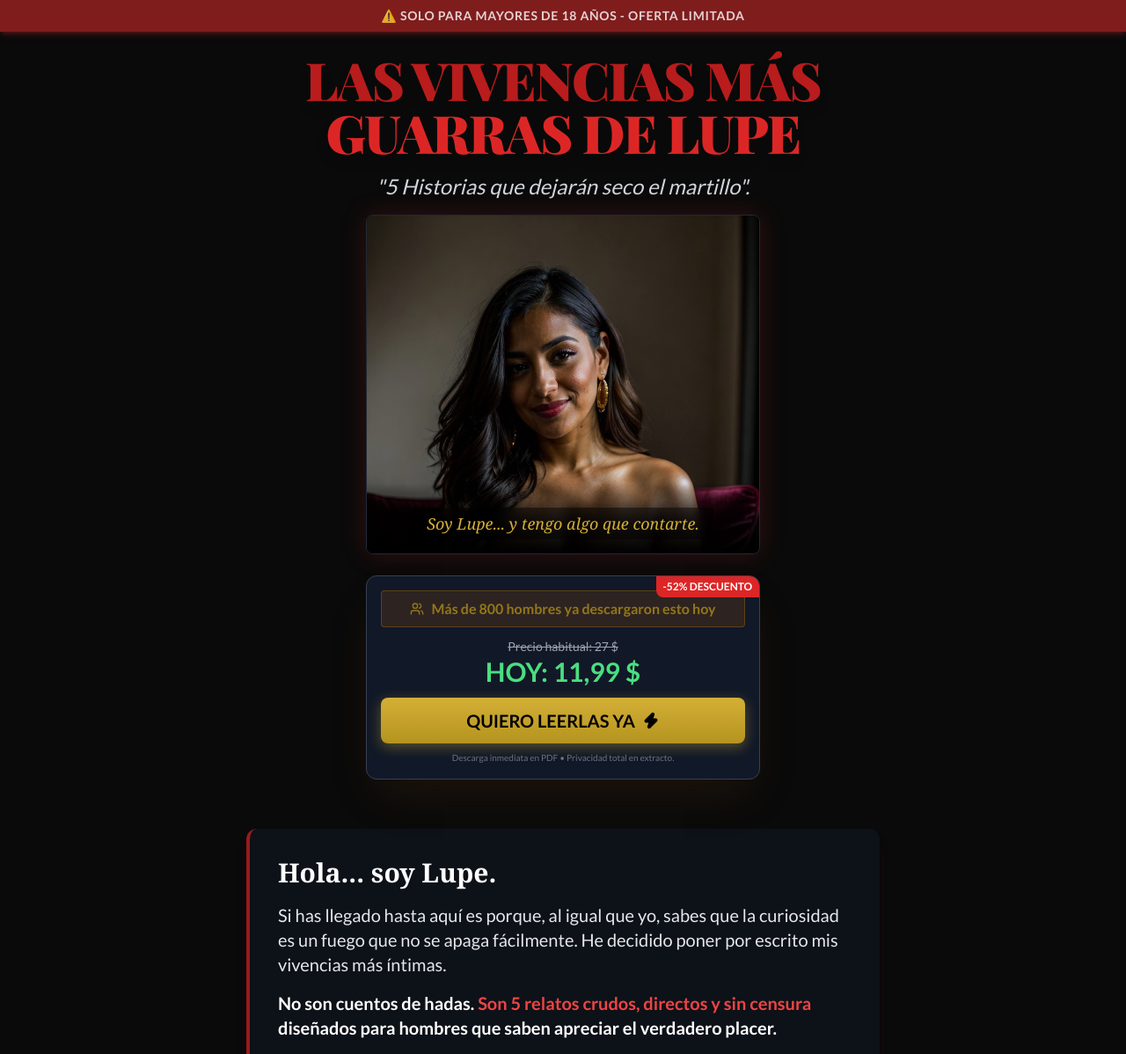
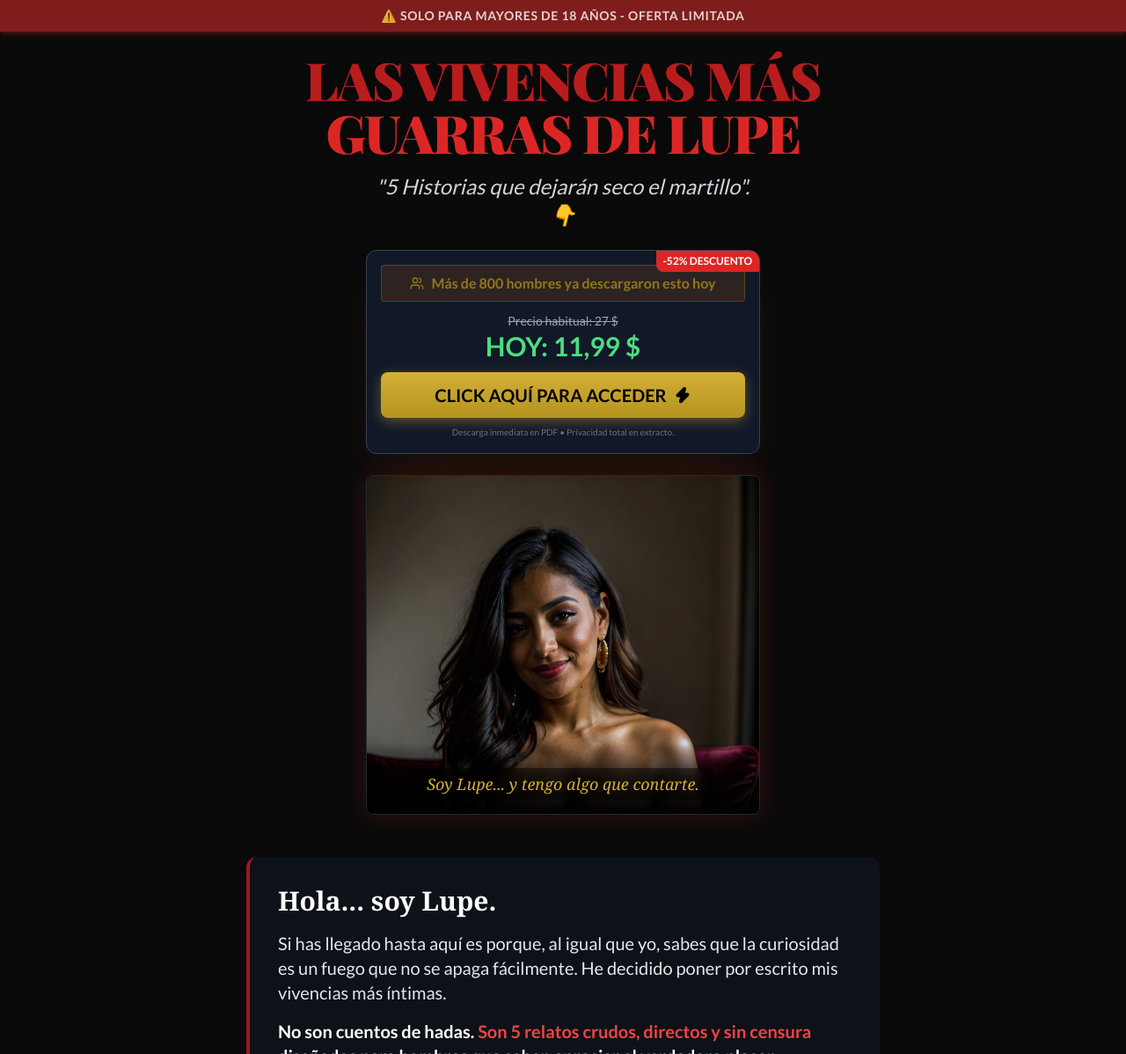
Before and after one commit to Coremal/HistoriasdeLupe, a plain HTML site: page index.html in a window 1280 px wide. Shown: the top 1198 px of the page at 88% size. Drawn offline with nearby package versions, Linux system fonts and the light colour scheme; a web font is replaced by a local one.

Commit message:
Update index.html

```diff
--- a/index.html
+++ b/index.html
@@ -4,13 +4,6 @@
     <meta charset="UTF-8">
     <meta name="viewport" content="width=device-width, initial-scale=1.0">
 
-    <script type="text/javascript">
-    (function(c,l,a,r,i,t,y){
-        c[a]=c[a]||function(){(c[a].q=c[a].q||[]).push(arguments)};
-        t=l.createElement(r);t.async=1;t.src="https://www.clarity.ms/tag/"+i;
-        y=l.getElementsByTagName(r)[0];y.parentNode.insertBefore(t,y);
-    })(window, document, "clarity", "script", "v0hz3z9pbh");
-</script>
     <!-- Meta Pixel Code -->
     <script>
     !function(f,b,e,v,n,t,s)
@@ -28,6 +21,16 @@
     src="https://www.facebook.com/tr?id=1262148045726900&ev=PageView&noscript=1"
     /></noscript>
     <!-- End Meta Pixel Code -->
+
+    <!-- Microsoft Clarity Code -->
+    <script type="text/javascript">
+        (function(c,l,a,r,i,t,y){
+            c[a]=c[a]||function(){(c[a].q=c[a].q||[]).push(arguments)};
+            t=l.createElement(r);t.async=1;t.src="https://www.clarity.ms/tag/"+i;
+            y=l.getElementsByTagName(r)[0];y.parentNode.insertBefore(t,y);
+        })(window, document, "clarity", "script", "v0hz3z9pbh");
+    </script>
+    <!-- End Microsoft Clarity Code -->
 
     <title>Las Vivencias de Lupe - Historias Exclusivas</title>
     <meta name="description" content="5 Historias que dejarán seco el martillo: Lo que no pude contarte en el video.">
@@ -106,33 +109,20 @@
             Las Vivencias más <br/><span class="text-red-600">Guarras de Lupe</span>
         </h1>
 
-        <!-- Slogan -->
+        <!-- Slogan con Flecha -->
         <p class="text-lg md:text-2xl text-gray-300 italic mb-4 font-light inline-block">
             "5 Historias que dejarán seco el martillo".
+            <br><span class="animate-bounce inline-block mt-2 text-2xl">👇</span>
         </p>
 
-        <!-- Imagen Hero (Carga local) - ALTURA REDUCIDA EN MÓVIL (h-64) -->
-        <!-- Usamos object-top para que al recortar se vea la cara y no el cuerpo si es muy alta -->
-        <div class="relative w-full max-w-md mx-auto mb-6 hero-image-container rounded-lg overflow-hidden border border-gray-800">
-            <img src="./lupe-hero.jpg"
-                 onerror="this.onerror=null; this.src='https://images.unsplash.com/photo-1534528741775-53994a69daeb?q=80&w=1000&auto=format&fit=crop';"
-                 alt="Lupe mirando a cámara"
-                 class="hero-mobile-compact w-full h-64 md:h-96 object-cover object-top opacity-90 hover:opacity-100 transition duration-500 filter contrast-110">
-
-            <div class="absolute bottom-0 left-0 right-0 bg-gradient-to-t from-black via-black/80 to-transparent h-20 flex items-end justify-center pb-4">
-                <span class="text-gold font-serif italic text-sm md:text-lg px-4 py-1 bg-black/40 rounded backdrop-blur-sm">Soy Lupe... y tengo algo que contarte.</span>
-            </div>
-        </div>
-
-        <!-- BLOQUE DE COMPRA IMPULSIVA (MOVIDO ARRIBA) -->
-        <!-- Este bloque ahora aparece justo debajo de la imagen para estar Above The Fold -->
-        <div class="max-w-md mx-auto mb-8 bg-gray-900 border border-gray-700 p-4 rounded-xl relative overflow-hidden shadow-2xl shadow-yellow-900/20">
+        <!-- BLOQUE DE COMPRA IMPULSIVA (AHORA ESTÁ AQUÍ, ANTES DE LA IMAGEN) -->
+        <div class="max-w-md mx-auto mb-6 bg-gray-900 border border-gray-700 p-4 rounded-xl relative overflow-hidden shadow-2xl shadow-yellow-900/20">
             <!-- Etiqueta de escasez -->
             <div class="absolute top-0 right-0 bg-red-600 text-white text-[10px] md:text-xs font-bold px-2 py-1 rounded-bl-lg uppercase">
                 -52% Descuento
             </div>
 
-            <!-- PRUEBA SOCIAL REFORZADA (Punto 3) -->
+            <!-- PRUEBA SOCIAL REFORZADA -->
             <div class="bg-yellow-900/30 border border-yellow-600/30 rounded p-2 mb-3">
                 <p class="text-yellow-400 font-bold text-sm md:text-base animate-pulse flex items-center justify-center gap-2">
                     <i data-lucide="users" class="w-4 h-4"></i>
@@ -150,11 +140,23 @@
 
             <a href="https://pay.hotmart.com/V103805314Q" class="group block w-full">
                 <button class="w-full btn-gradient text-black font-black text-xl py-3 px-4 rounded-lg transform transition hover:scale-105 active:scale-95 flex items-center justify-center gap-2">
-                    QUIERO LEERLAS YA
+                    CLICK AQUÍ PARA ACCEDER
                     <i data-lucide="zap" class="w-5 h-5 fill-black"></i>
                 </button>
             </a>
             <p class="text-[10px] text-gray-500 mt-2">Descarga inmediata en PDF • Privacidad total en extracto.</p>
+        </div>
+
+        <!-- Imagen Hero (Carga local) - Ahora está DEBAJO del botón -->
+        <div class="relative w-full max-w-md mx-auto mb-6 hero-image-container rounded-lg overflow-hidden border border-gray-800">
+            <img src="./lupe-hero.jpg"
+                 onerror="this.onerror=null; this.src='https://images.unsplash.com/photo-1534528741775-53994a69daeb?q=80&w=1000&auto=format&fit=crop';"
+                 alt="Lupe mirando a cámara"
+                 class="hero-mobile-compact w-full h-64 md:h-96 object-cover object-top opacity-90 hover:opacity-100 transition duration-500 filter contrast-110">
+
+            <div class="absolute bottom-0 left-0 right-0 bg-gradient-to-t from-black via-black/80 to-transparent h-20 flex items-end justify-center pb-4">
+                <span class="text-gold font-serif italic text-sm md:text-lg px-4 py-1 bg-black/40 rounded backdrop-blur-sm">Soy Lupe... y tengo algo que contarte.</span>
+            </div>
         </div>
     </header>
 
```
